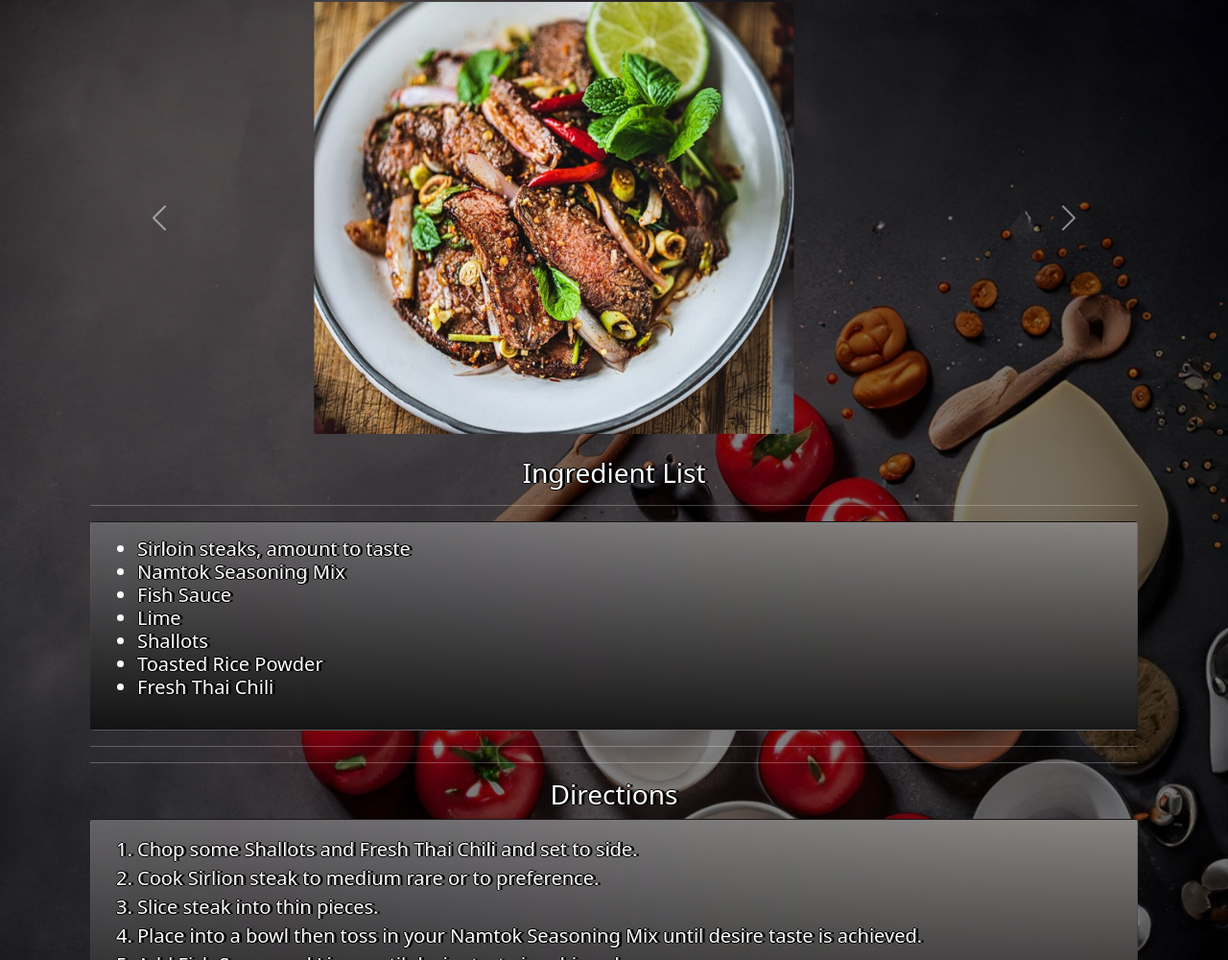
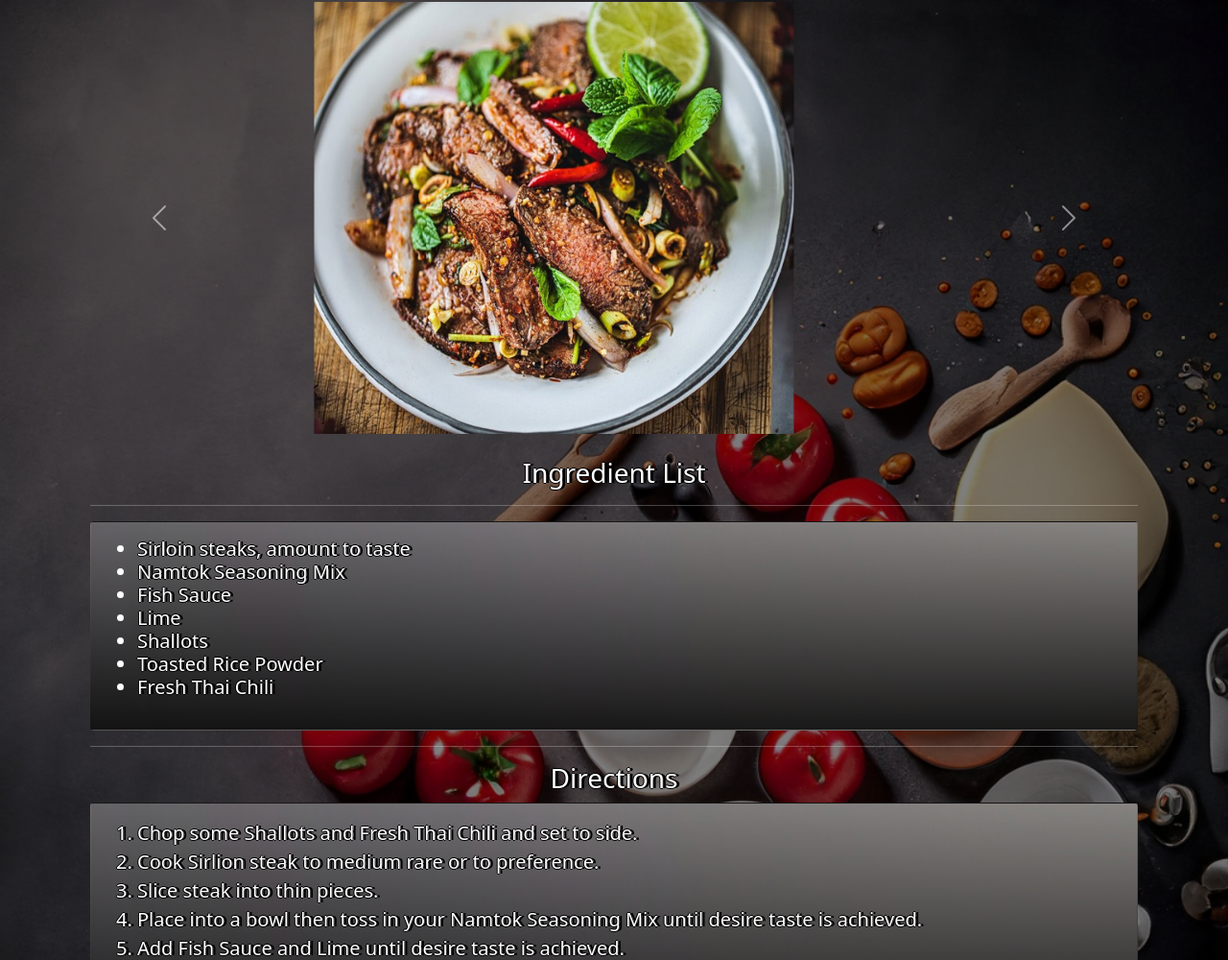
Before and after one commit to Dinomyt/LaoN-MC-3-Food-Blog, a plain HTML site: page main-course.html in a window 1280 px wide. Shown: the part 100-1100 px from the top of the page at 96% size. Drawn offline with nearby package versions, Linux system fonts and the light colour scheme.

Commit message:
Removed extra hr tag

```diff
--- a/main-course.html
+++ b/main-course.html
@@ -96,9 +96,6 @@
                     </div>
                     <hr />
                     <!-- <p>------------------------------------------------</p> -->
-
-                    <hr />
-                    <!-- <p>------------------------------------------------</p> -->
         </div>
         <div class="container">
             <h3>Directions</h3>
```
